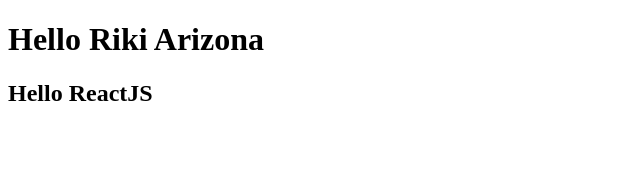
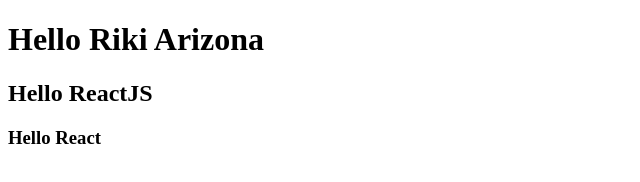
Before and after one commit to rikiarizona/hello-digiers2022, a plain HTML site: page index.html in a window 1280 px wide. Shown: the whole page, without its empty margins (0-640 px from the left). Drawn offline with Linux system fonts and the light colour scheme.

Commit message:
add - hello react

```diff
--- a/index.html
+++ b/index.html
@@ -9,5 +9,6 @@
 <body>
     <h1>Hello Riki Arizona</h1>
     <h2>Hello ReactJS</h2>
+    <h3>Hello React</h3>
 </body>
 </html>
```
